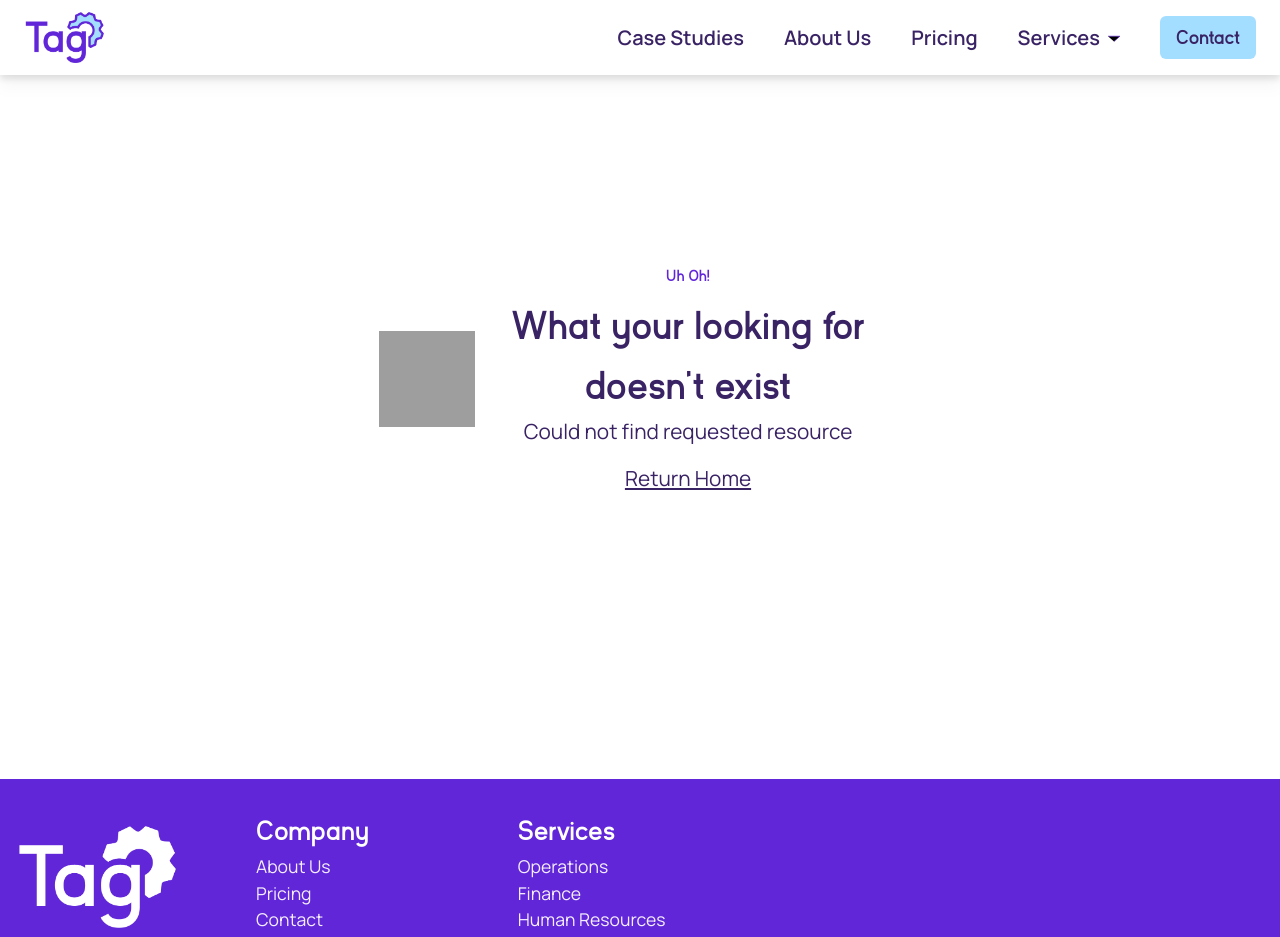
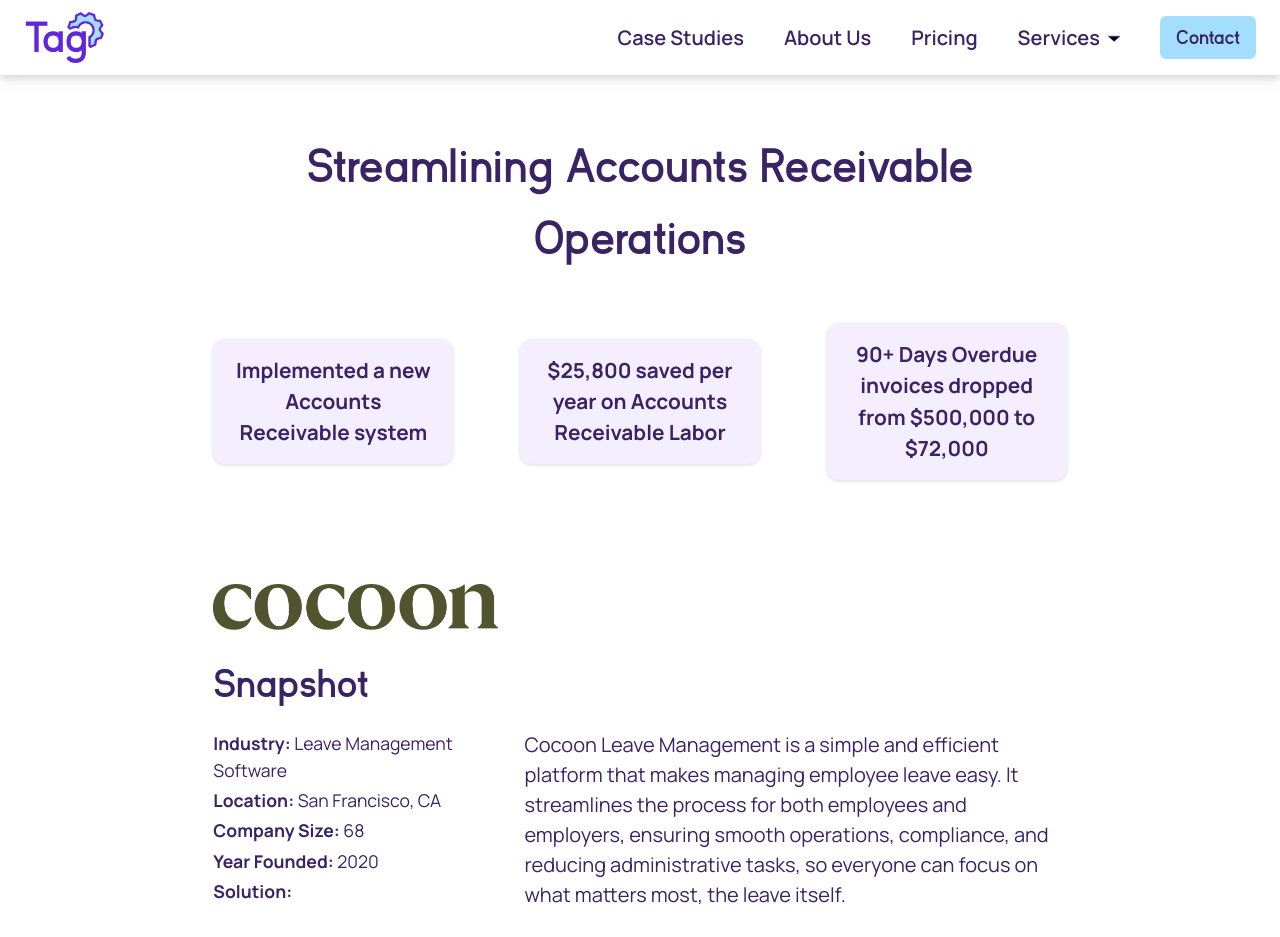
Before and after one commit to hicass/tag-ops-v3, a Next.js app: page /case-studies/cocoon in a window 1280 px wide. Before the commit this address had no page. Shown: the top 937 px of the page. Built offline with nearby package versions, Linux system fonts and the light colour scheme; grey boxes are pictures that could not be loaded.

Commit message:
Create Case Study page for Cocoon

```diff
--- /dev/null
+++ b/src/app/case-studies/cocoon/page.tsx
@@ -0,0 +1,55 @@
+import { Metadata } from 'next';
+
+import CaseStudyPageContent, {
+  CaseStudy,
+} from '@/components/CaseStudies/CaseStudyPage/CaseStudyPageContent';
+
+export const metadata: Metadata = {
+  title: 'Tag Operations | Diversity Zoom',
+  description:
+    'Discover how our operations consulting services helped a recruiting agency save $13,992 per year with a scalable, custom Applicant Tracking System (ATS) and optimized onboarding process. Learn about our solutions for process efficiency and cost reduction.',
+};
+
+const cocoonCaseStudyData: CaseStudy = {
+  title: 'Streamlining Accounts Receivable Operations',
+  topCards: [
+    'Implemented a new Accounts Receivable system',
+    '$25,800 saved per year on Accounts Receivable Labor',
+    '90+ Days Overdue invoices dropped from $500,000 to $72,000',
+  ],
+  logo: {
+    logoSrc: '/client-logos/cocoon-logo.png',
+    logoAlt: 'Cocoon Logo',
+    logoWidth: 535,
+    logoHeight: 87,
+    logoLink: 'https://www.cocoon.com/',
+  },
+  snapshot: {
+    industry: 'Leave Management Software',
+    location: 'San Francisco, CA',
+    companySize: '68',
+    yearFounded: '2020',
+    solution: '',
+    description:
+      'Cocoon Leave Management is a simple and efficient platform that makes managing employee leave easy. It streamlines the process for both employees and employers, ensuring smooth operations, compliance, and reducing administrative tasks, so everyone can focus on what matters most, the leave itself.',
+  },
+  problem: [
+    'Cocoon partnered with Tag Ops to manage and optimize their Accounts Receivable and Accounts Payable functions. From issuing invoices and answering customer queries to paying bills and vendor management, Tag Ops served as a fractional and embedded team member.',
+    'After running existing processes after the first few months, Tag Ops advised that they could be optimized. The invoicing process was manual, slow, and inefficient - not to mention, unscalable! There was no system to track customer contracts, statuses, and contract or billing changes. Additionally, there was no process to reconcile payments with invoices, leading to $500k in invoices overdue and aged over 90 days.',
+  ],
+  results: [
+    'Within the first three months, Tag Ops implemented a more automated interim solution to calculate and track invoices while they worked with Cocoon to find a more scalable system for their AR needs. This interim solution saved Cocoon 40 hours per month that would’ve been spent on the manual invoicing process, equaling $23,400 a year in payroll expenses.',
+    'Tag Ops then researched the best systems to run a fully automated AR process from, found a system that fit their needs, and implemented the system from there. This system not only tracked customer pricing, calculated their invoices, and led to optimized reporting; but it also ran an automated dunning process and reconciled payments made with outstanding invoices automatically. The implementation of this system saved another $2,400 a year on labor and ensured accuracy, efficiency, and scalability for the AR team.',
+    'Lastly, in the three months following the implementation, Tag Ops was able to audit and reconcile the outstanding invoices, getting their 90+ aged invoices to drop from $500,000 to $72,000.',
+  ],
+  testimonial: {
+    name: 'Alice Zheng',
+    title: 'Chief of Staff and Director of Operations, Support, and Finance',
+    description:
+      '"Courtney’s been a pleasure and joy to work with and always very responsive. With a “no task too small” mentality, she has been an incredible resource to us. I would highly recommend her to anyone in need of her services!”',
+  },
+};
+
+export default function AboutPage() {
+  return <CaseStudyPageContent caseStudy={cocoonCaseStudyData} />;
+}
```
